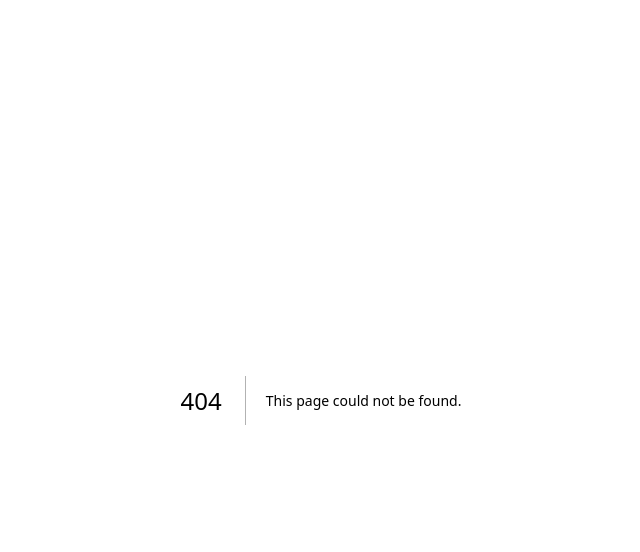
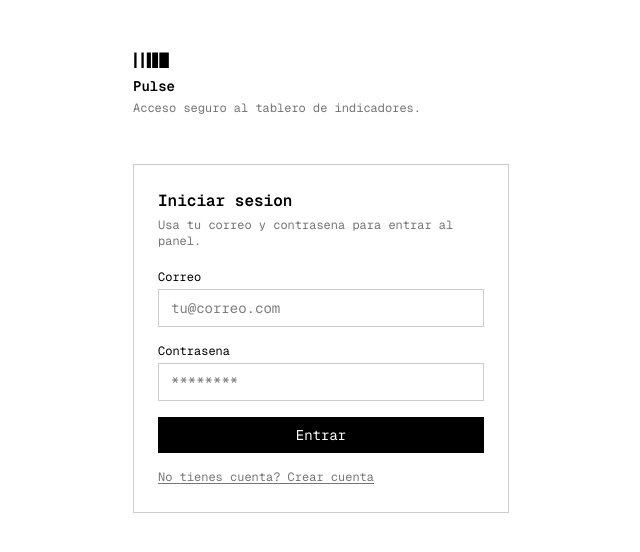
Before and after one commit to andreszapataq/pulse, a Next.js app: page /login in a window 1280 px wide. Before the commit this address had no page. Shown: the top 552 px of the page, without its empty margins (319-959 px from the left). Built offline with nearby package versions, Linux system fonts and the light colour scheme; no server answers.

Commit message:
add login system

```diff
--- /dev/null
+++ b/app/components/LogoutButton.tsx
@@ -0,0 +1,29 @@
+'use client';
+
+import { motion } from 'framer-motion';
+import { useRouter } from 'next/navigation';
+import { createClient } from '@/lib/supabase/client';
+
+export default function LogoutButton() {
+  const router = useRouter();
+
+  const handleLogout = async () => {
+    const supabase = createClient();
+    await supabase.auth.signOut();
+    router.replace('/login');
+    router.refresh();
+  };
+
+  return (
+    <motion.button
+      type="button"
+      onClick={handleLogout}
+      whileHover={{ opacity: 0.7 }}
+      whileTap={{ scale: 0.97 }}
+      transition={{ type: 'spring', stiffness: 420, damping: 25 }}
+      className="text-[11px] text-gray-500 underline underline-offset-2 cursor-pointer"
+    >
+      Cerrar sesion
+    </motion.button>
+  );
+}
--- /dev/null
+++ b/app/login/LoginForm.tsx
@@ -0,0 +1,152 @@
+'use client';
+
+import { FormEvent, useMemo, useState } from 'react';
+import { motion, useReducedMotion } from 'framer-motion';
+import { useRouter } from 'next/navigation';
+import { createClient } from '@/lib/supabase/client';
+
+interface LoginFormProps {
+  initialError?: string;
+}
+
+export default function LoginForm({ initialError }: LoginFormProps) {
+  const router = useRouter();
+  const shouldReduceMotion = useReducedMotion();
+  const [email, setEmail] = useState('');
+  const [password, setPassword] = useState('');
+  const [isLoading, setIsLoading] = useState(false);
+  const [isSignUpMode, setIsSignUpMode] = useState(false);
+  const [error, setError] = useState(initialError ?? '');
+  const [message, setMessage] = useState('');
+
+  const cardTransition = useMemo(
+    () => ({
+      type: 'spring' as const,
+      stiffness: 300,
+      damping: 28,
+      duration: shouldReduceMotion ? 0 : undefined,
+    }),
+    [shouldReduceMotion]
+  );
+
+  const handleSubmit = async (event: FormEvent<HTMLFormElement>) => {
+    event.preventDefault();
+    setError('');
+    setMessage('');
+    setIsLoading(true);
+
+    const supabase = createClient();
+
+    if (isSignUpMode) {
+      const { error: signUpError } = await supabase.auth.signUp({ email, password });
+
+      if (signUpError) {
+        setError(signUpError.message);
+      } else {
+        setMessage('Cuenta creada. Si tu proyecto requiere confirmacion por email, revisa tu bandeja.');
+      }
+
+      setIsLoading(false);
+      return;
+    }
+
+    const { error: signInError } = await supabase.auth.signInWithPassword({ email, password });
+
+    if (signInError) {
+      setError(signInError.message);
+      setIsLoading(false);
+      return;
+    }
+
+    router.replace('/');
+    router.refresh();
+  };
+
+  return (
+    <motion.div
+      initial={shouldReduceMotion ? undefined : { opacity: 0, y: 16 }}
+      animate={shouldReduceMotion ? undefined : { opacity: 1, y: 0 }}
+      transition={cardTransition}
+      className="border border-black/20 p-6"
+    >
+      <div className="mb-5">
+        <h1 className="text-base font-semibold">
+          {isSignUpMode ? 'Crear cuenta' : 'Iniciar sesion'}
+        </h1>
+        <p className="text-xs text-gray-500 mt-1">
+          {isSignUpMode
+            ? 'Registra un usuario para acceder al panel.'
+            : 'Usa tu correo y contrasena para entrar al panel.'}
+        </p>
+      </div>
+
+      <form onSubmit={handleSubmit} className="space-y-4">
+        <div>
+          <label htmlFor="email" className="text-xs block mb-1">
+            Correo
+          </label>
+          <input
+            id="email"
+            name="email"
+            type="email"
+            autoComplete="email"
+            required
+            value={email}
+            onChange={(event) => setEmail(event.target.value)}
+            className="w-full border border-black/20 px-3 py-2 text-sm focus:outline-none focus:ring-1 focus:ring-black"
+            placeholder="tu@correo.com"
+          />
+        </div>
+
+        <div>
+          <label htmlFor="password" className="text-xs block mb-1">
+            Contrasena
+          </label>
+          <input
+            id="password"
+            name="password"
+            type="password"
+            autoComplete={isSignUpMode ? 'new-password' : 'current-password'}
+            required
+            minLength={6}
+            value={password}
+            onChange={(event) => setPassword(event.target.value)}
+            className="w-full border border-black/20 px-3 py-2 text-sm focus:outline-none focus:ring-1 focus:ring-black"
+            placeholder="********"
+          />
+        </div>
+
+        {error ? (
+          <p className="text-xs text-red-600">{error}</p>
+        ) : null}
+
+        {message ? (
+          <p className="text-xs text-emerald-700">{message}</p>
+        ) : null}
+
+        <motion.button
+          type="submit"
+          disabled={isLoading}
+          whileHover={shouldReduceMotion ? undefined : { y: -1 }}
+          whileTap={shouldReduceMotion ? undefined : { scale: 0.99 }}
+          transition={{ type: 'spring', stiffness: 500, damping: 30 }}
+          className="w-full bg-black text-white py-2 text-sm disabled:opacity-60 disabled:cursor-not-allowed"
+        >
+          {isLoading ? 'Procesando...' : isSignUpMode ? 'Crear cuenta' : 'Entrar'}
+        </motion.button>
+      </form>
+
+      <button
+        type="button"
+        onClick={() => {
+          setError('');
+          setMessage('');
+          setIsSignUpMode((value) => !value);
+        }}
+        className="mt-4 text-xs underline underline-offset-2 text-gray-500 cursor-pointer"
+      >
+        {isSignUpMode ? 'Ya tienes cuenta? Inicia sesion' : 'No tienes cuenta? Crear cuenta'}
+      </button>
+    </motion.div>
+  );
+}
--- /dev/null
+++ b/app/login/page.tsx
@@ -0,0 +1,32 @@
+import { redirect } from 'next/navigation';
+import { createClient } from '@/lib/supabase/server';
+import LoginForm from './LoginForm';
+
+interface LoginPageProps {
+  searchParams: Promise<{ error?: string }>;
+}
+
+export default async function LoginPage({ searchParams }: LoginPageProps) {
+  const supabase = await createClient();
+  const {
+    data: { user },
+  } = await supabase.auth.getUser();
+
+  if (user) {
+    redirect('/');
+  }
+
+  const params = await searchParams;
+
+  return (
+    <main className="min-h-screen bg-white px-9 py-13 max-w-md mx-auto font-mono">
+      <div className="mb-12">
+        <img src="/logo.svg" alt="Pulse Logo" className="h-4 w-auto ml-px mb-px" />
+        <h2 className="text-sm font-semibold mt-2">Pulse</h2>
+        <p className="text-xs text-gray-500 mt-1">Acceso seguro al tablero de indicadores.</p>
+      </div>
+
+      <LoginForm initialError={params.error} />
+    </main>
+  );
+}
--- a/app/page.tsx
+++ b/app/page.tsx
@@ -1,12 +1,20 @@
-import { getMetricsData, formatFileDate, type MetricsData } from '@/lib/metrics';
+import { getMetricsData, formatFileDate } from '@/lib/metrics';
+import { redirect } from 'next/navigation';
+import { createClient } from '@/lib/supabase/server';
 import AutoRefresh from './components/AutoRefresh';
 import MetricsDisplay from './components/MetricsDisplay';
-
-// Configurar revalidación cada 2 minutos (más frecuente para mejor UX)
-export const revalidate = 120;
-
+import LogoutButton from './components/LogoutButton';
 
 export default async function Home() {
+  const supabase = await createClient();
+  const {
+    data: { user },
+  } = await supabase.auth.getUser();
+
+  if (!user) {
+    redirect('/login');
+  }
+
   // Cargar datos desde el JSON
   const metricsData = await getMetricsData();
 
@@ -51,6 +59,9 @@ export default async function Home() {
 
       {/* Footer with automatic file modification time */}
       <div className="mt-22 text-center">
+        <div className="mb-3">
+          <LogoutButton />
+        </div>
         <span className="text-[11px] font-normal text-gray-500">
           Última actualización: {fileModifiedTime}
         </span>
--- /dev/null
+++ b/lib/supabase/client.ts
@@ -0,0 +1,18 @@
+'use client';
+
+import { createBrowserClient } from '@supabase/ssr';
+import type { SupabaseClient } from '@supabase/supabase-js';
+import { getSupabaseEnv } from './env';
+
+let browserClient: SupabaseClient | null = null;
+
+export function createClient() {
+  if (browserClient) {
+    return browserClient;
+  }
+
+  const { supabaseUrl, supabaseAnonKey } = getSupabaseEnv();
+  browserClient = createBrowserClient(supabaseUrl, supabaseAnonKey);
+
+  return browserClient;
+}
--- /dev/null
+++ b/lib/supabase/env.ts
@@ -0,0 +1,17 @@
+const supabaseUrl = process.env.NEXT_PUBLIC_SUPABASE_URL;
+const supabaseAnonKey = process.env.NEXT_PUBLIC_SUPABASE_ANON_KEY;
+
+if (!supabaseUrl) {
+  throw new Error('Missing NEXT_PUBLIC_SUPABASE_URL environment variable');
+}
+
+if (!supabaseAnonKey) {
+  throw new Error('Missing NEXT_PUBLIC_SUPABASE_ANON_KEY environment variable');
+}
+
+export function getSupabaseEnv() {
+  return {
+    supabaseUrl: supabaseUrl as string,
+    supabaseAnonKey: supabaseAnonKey as string,
+  };
+}
--- /dev/null
+++ b/lib/supabase/middleware.ts
@@ -0,0 +1,35 @@
+import { createServerClient } from '@supabase/ssr';
+import { NextResponse, type NextRequest } from 'next/server';
+import { getSupabaseEnv } from './env';
+
+export async function updateSession(request: NextRequest) {
+  let response = NextResponse.next({
+    request,
+  });
+
+  const { supabaseUrl, supabaseAnonKey } = getSupabaseEnv();
+
+  const supabase = createServerClient(supabaseUrl, supabaseAnonKey, {
+    cookies: {
+      getAll() {
+        return request.cookies.getAll();
+      },
+      setAll(cookiesToSet) {
+        cookiesToSet.forEach(({ name, value, options }) =>
+          request.cookies.set(name, value)
+        );
+
+        response = NextResponse.next({
+          request,
+        });
+
+        cookiesToSet.forEach(({ name, value, options }) =>
+          response.cookies.set(name, value, options)
+        );
+      },
+    },
+  });
+
+  await supabase.auth.getUser();
+  return response;
+}
--- /dev/null
+++ b/lib/supabase/server.ts
@@ -0,0 +1,21 @@
+import { createServerClient } from '@supabase/ssr';
+import { cookies } from 'next/headers';
+import { getSupabaseEnv } from './env';
+
+export async function createClient() {
+  const cookieStore = await cookies();
+  const { supabaseUrl, supabaseAnonKey } = getSupabaseEnv();
+
+  return createServerClient(supabaseUrl, supabaseAnonKey, {
+    cookies: {
+      getAll() {
+        return cookieStore.getAll();
+      },
+      setAll(cookiesToSet) {
+        cookiesToSet.forEach(({ name, value, options }) =>
+          cookieStore.set(name, value, options)
+        );
+      },
+    },
+  });
+}
--- /dev/null
+++ b/middleware.ts
@@ -0,0 +1,10 @@
+import { type NextRequest } from 'next/server';
+import { updateSession } from '@/lib/supabase/middleware';
+
+export async function middleware(request: NextRequest) {
+  return updateSession(request);
+}
+
+export const config = {
+  matcher: ['/((?!_next/static|_next/image|favicon.ico|.*\\.(?:svg|png|jpg|jpeg|gif|webp)$).*)'],
+};
--- a/package.json
+++ b/package.json
@@ -8,6 +8,8 @@
     "start": "next start"
   },
   "dependencies": {
+    "@supabase/ssr": "^0.9.0",
+    "@supabase/supabase-js": "^2.98.0",
     "framer-motion": "^12.34.5",
     "next": "15.5.7",
     "react": "19.1.0",
```
Also changed, not shown: 1 other file (tests, documents, lock files or other folders).
